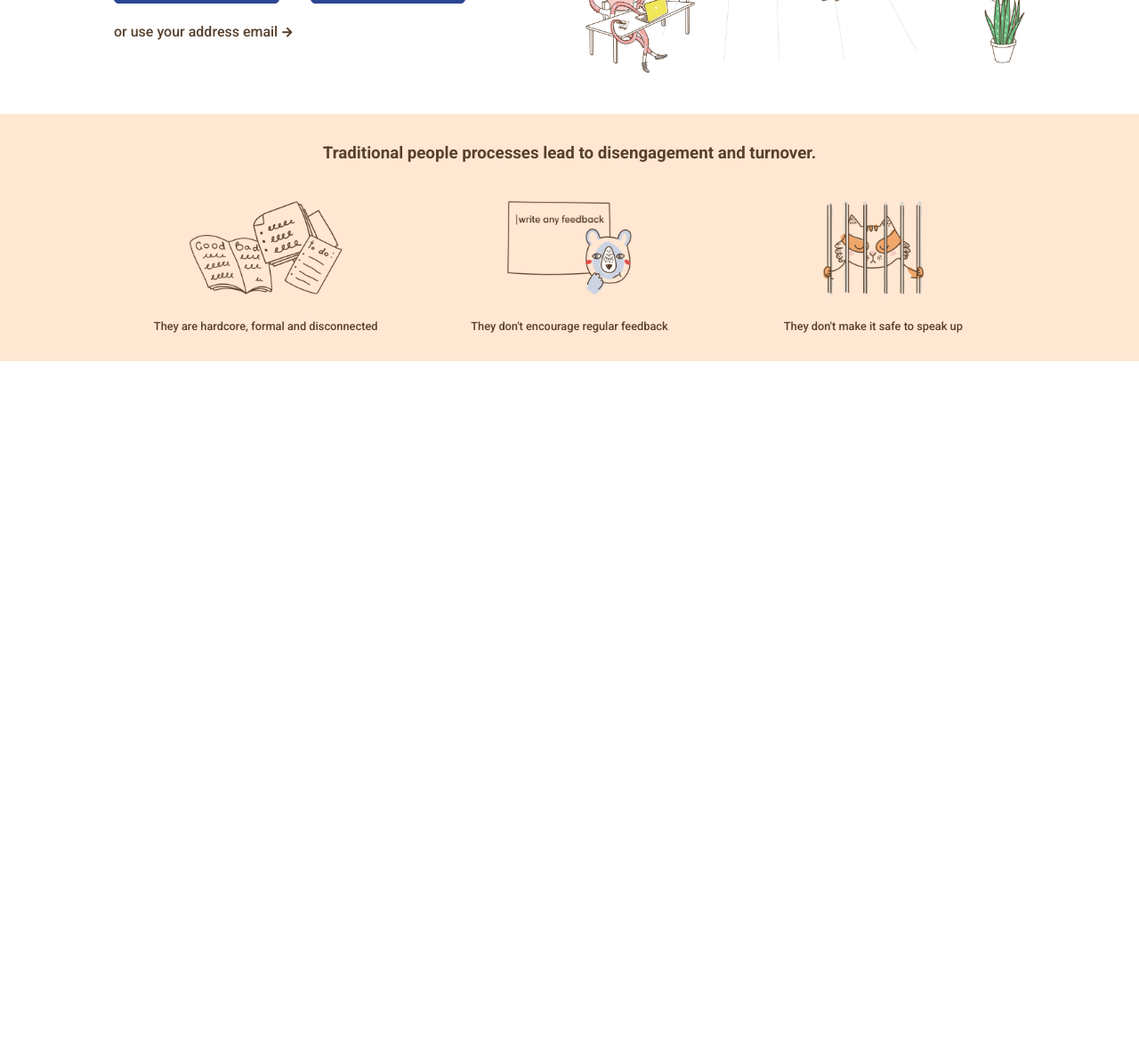
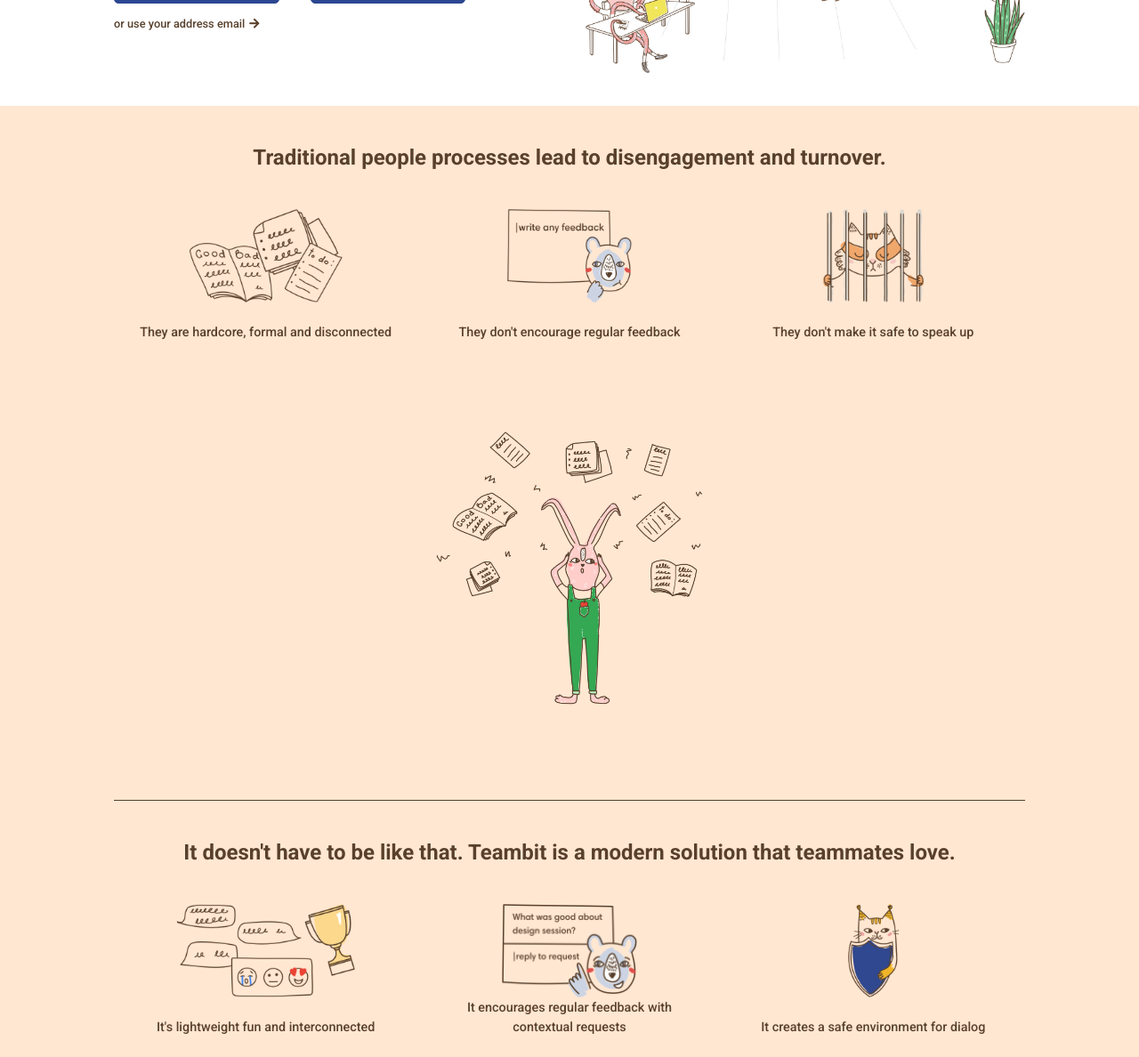
Before and after one commit to andrealigorio/node-sass-teambit, a website: page index.html in a window 1280 px wide. Shown: the part 332-1520 px from the top of the page at 89% size. Before the commit the page ends 800 px from the top, so only its background shows below. Drawn offline with Linux system fonts and the light colour scheme.

Commit message:
Sezione 1 completata

```diff
--- a/index.html
+++ b/index.html
@@ -56,7 +56,7 @@
                         </span>
                     </button>
                 </div>
-                <p>or use your address email<i class="fas fa-arrow-right"></i></p>
+                <p class="email_link">or use your address email<i class="fas fa-arrow-right"></i></p>
             </div>
             <div class="jumbo_img">
                 <img src="img/illustration-main.jpg" alt="Illustration Main">
@@ -64,9 +64,10 @@
         </div>
         <section class="first">
             <div class="w80">
-                <h3 class="title">
+                <div class="top">
+                    <h2 class="title">
                         Traditional people processes lead to disengagement and turnover.
-                </h3>
+                    </h2>
                     <div class="items">
                         <div class="item">
                             <img src="img/hardcore.png" alt="Hardcore">
@@ -81,6 +82,33 @@
                             <span class="description">They don't make it safe to speak up</span>
                         </div>
                     </div>
+                    <div class="rabbit">
+                        <img src="img/before.png" alt="Before">
+                    </div>
+                </div>
+                <div class="bottom">
+                    <h2 class="title">
+                        It doesn't have to be like that. Teambit is a modern solution that teammates love.
+                    </h2>
+                    <div class="items">
+                        <div class="item">
+                            <img src="img/lightweight.png" alt="lightweight">
+                            <span class="description">It's lightweight fun and interconnected</span>
+                        </div>
+                        <div class="item">
+                            <img src="img/feedbacksuggestions.png" alt="feedback suggestions">
+                            <span class="description">It encourages regular feedback with contextual requests</span>
+                        </div>
+                        <div class="item">
+                            <img src="img/safe.png" alt="safe">
+                            <span class="description">It creates a safe environment for dialog</span>
+                        </div>
+                    </div>
+                    <div class="rabbit">
+                        <img src="img/after.png" alt="After">
+                    </div>
+                    <h2 class="final_title">Here is how it works</h2>
+                </div>
             </div>
         </section>
     </main>
--- a/partials/_content.scss
+++ b/partials/_content.scss
@@ -1,43 +1,40 @@
 main {
     width: 100%;
+}
 .jumbotron {
     padding: $spacing * 1.5 0;
     background-color: $brandSecondary;
     .jumbo_text {
         width: 50%;
         float: left;
-            p {
+        p:first-of-type {
             margin: 10px 0 $spacing * 2.5 0;
         }
         .sign_up_btns {
             display: flex;
             align-items: center;
             margin-bottom: $spacing * 0.5;
-                button {
-                    .logo_google {
-                        img {
-                            height: 100%;
-                        }
-                    }
-                    .logo_slack {
-                        img {
-                            height: 100%;
-                        }
-                    }
-                }
             span {
                 margin: 0 $spacing * 0.5;
             }
         }
-            p {
+        .email_link {
             display: inline-block;
+            font-size: $fontSize * 0.8;
             cursor: pointer;
             &:hover {
                 opacity: 0.8;
             }
             i {
-                    font-size: $fontSize * 0.8;
                 margin-left: 5px;
+            }
+        }
+    }
+}
+button {
+    .logo_slack {
+        img {
+            height: 100%;
         }
     }
 }
@@ -48,9 +45,8 @@
         width: 100%;
     }
 }
-    }
 .first {
-        padding: $spacing * 1.5 0;
+    padding: $spacing * 2 0;
     width: 100%;
     background-color: $brandPrimary;
     .title {
@@ -69,9 +65,25 @@
                 height: 70%;
             }
             span {
-                    font-size: $fontSize * 0.8;
+                font-size: $fontSize * 0.9;
+                text-align: center;
             }
         }
     }
+    .rabbit {
+        width: 300px;
+        margin: $spacing * 5 auto;
+        img {
+            width: 100%;
         }
     }
+    .top {
+        border-bottom: 1px solid $textColor;
+        margin-bottom: $spacing * 2;
+    }
+    .bottom {
+        .final_title {
+            text-align: center;
+        }
+    }
+}
--- a/partials/_header.scss
+++ b/partials/_header.scss
@@ -3,6 +3,7 @@
     height: 70px;
     border-bottom: 1px solid $textColor;
     @include flexSpaceBetween;
+}
 .logo {
     height: 30px;
     cursor: pointer;
@@ -26,11 +27,12 @@
     }
     button {
         margin-left: $spacing * 0.5;
+    }
+}
+button {
     .logo_google {
         img {
             height: 100%;
         }
     }
 }
-    }
-}
```
Also changed, not shown: dist/app.css, img/after.png (added), img/alex.png (added), img/before.png (added), img/bohdan.png (added), img/chat.svg (added), img/communication.jpg (added), img/employee-feedback.jpg (added), img/employee-recognition.jpg (added). Lines whose indentation alone changed are shown as unchanged.
